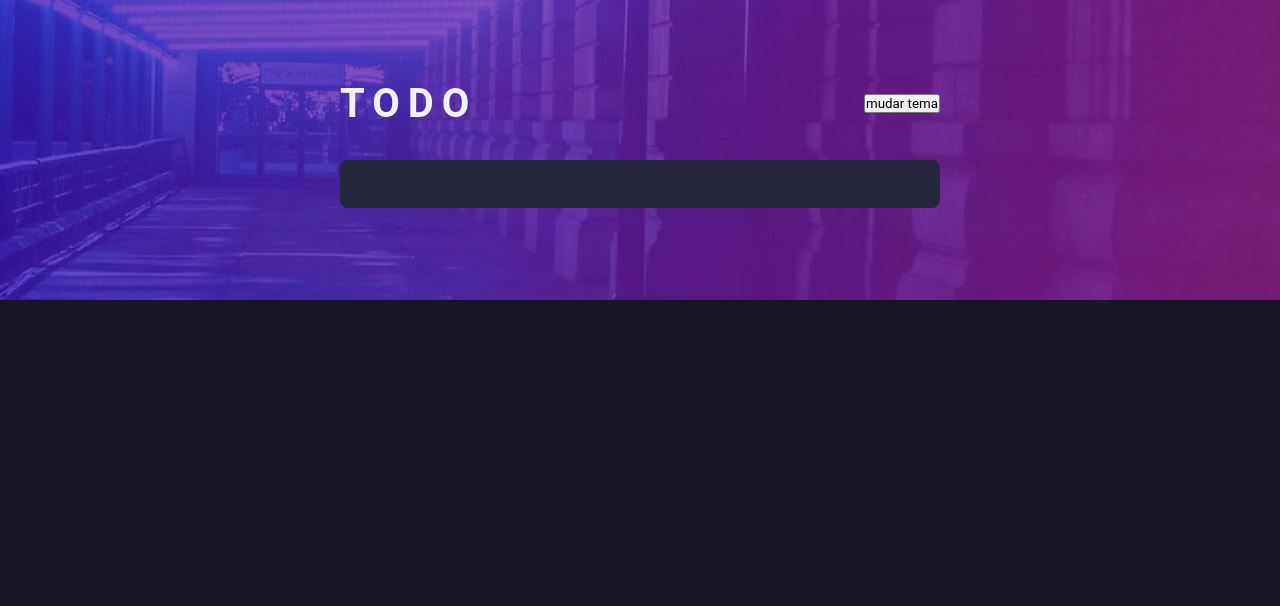
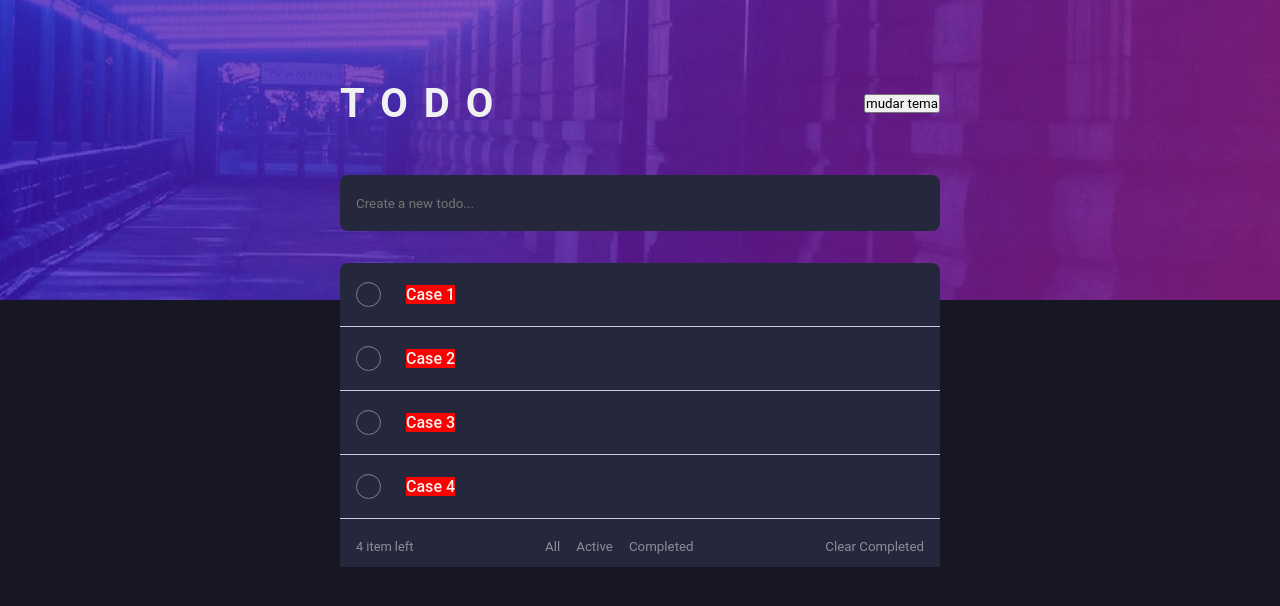
Before and after one commit to LuizStevanatto/todo-frontend, a React (Vite) app: page / in a window 1280 px wide. Shown: the top 606 px of the page. Built offline with nearby package versions, Linux system fonts and the light colour scheme.

Commit message:
finish day

```diff
--- a/index.html
+++ b/index.html
@@ -4,7 +4,7 @@
 		<meta charset="UTF-8" />
 		<link rel="icon" type="image/svg+xml" href="/vite.svg" />
 		<meta name="viewport" content="width=device-width, initial-scale=1.0" />
-    <title>Vite + React + TS</title>
+		<title>TODO App</title>
 	</head>
 	<body>
 		<div id="root"></div>
--- a/package.json
+++ b/package.json
@@ -9,6 +9,7 @@
     "preview": "vite preview"
   },
   "dependencies": {
+    "@phosphor-icons/react": "^2.0.6",
     "react": "^18.2.0",
     "react-dom": "^18.2.0",
     "styled-components": "^5.3.9"
--- /dev/null
+++ b/src/components/CustomRadio/index.tsx
@@ -0,0 +1,23 @@
+import { CircleClicked, CircleNotClicked, Container, Radio } from "./style";
+
+import { Check } from "@phosphor-icons/react";
+
+interface ICustomRadioProps {
+	isChecked: boolean;
+	changeState: () => void;
+}
+
+export const CustomRadio = ({ isChecked, changeState }: ICustomRadioProps) => {
+	return (
+		<Container>
+			{isChecked ? (
+				<CircleClicked>
+					<Check size={12} />
+				</CircleClicked>
+			) : (
+				<CircleNotClicked />
+			)}
+			<input type="checkbox" aria-label="Toggle Button" onClick={() => changeState()} />
+		</Container>
+	);
+};
--- /dev/null
+++ b/src/components/CustomRadio/style.ts
@@ -0,0 +1,47 @@
+import styled from "styled-components";
+
+export const Radio = styled.input``;
+
+export const Container = styled.div`
+	width: 50px;
+	height: 50px;
+	margin-top: 0.5rem;
+
+	> div {
+		position: absolute;
+	}
+
+	input {
+		width: 25px;
+		height: 25px;
+		position: relative;
+		opacity: 0;
+		cursor: pointer;
+	}
+`;
+
+export const CircleNotClicked = styled.div`
+	width: 25px;
+	height: 25px;
+	border-radius: 50%;
+	background: transparent;
+	border: 1px solid gray;
+
+	background: hsl(235, 24%, 19%);
+`;
+
+export const CircleClicked = styled.div`
+	width: 25px;
+	height: 25px;
+
+	display: grid;
+	place-items: center;
+	border-radius: 50%;
+	border: 1px solid gray;
+	background: rgb(192, 88, 243);
+	background: linear-gradient(95deg, rgba(192, 88, 243, 1) 7%, rgba(87, 221, 255, 1) 100%);
+
+	svg {
+		color: #f1f1f1;
+	}
+`;
--- a/src/components/Header/Header.tsx
+++ b/src/components/Header/Header.tsx
@@ -1,10 +1,34 @@
-import { Container, ContainerContent, ContainerInput } from "./style";
+import { useState } from "react";
+import { Items } from "../Item/Item";
+import { ButtonFooter, ContainerItems, ItemsLeftFooter } from "./style";
+import { Container, ContainerContent, ContainerInput, FooterList, ItemsList } from "./style";
 
 interface IUrlProps {
 	urlImg: string;
 }
 
 export const Header = ({ urlImg }: IUrlProps) => {
+	const options = ["All", "Active", "Completed"];
+
+	const [inputValue, setInputValue] = useState("");
+	const [filter, setFilter] = useState("All");
+	const [currentButtonClicked, setCurrentButtonClicked] = useState("");
+
+	const handleSubmitInputForm = (e: React.FormEvent<HTMLFormElement>) => {
+		e.preventDefault();
+		console.log(inputValue);
+		setInputValue("");
+	};
+
+	const handleClickFilter = (filter: string) => {
+		return () => {
+			setFilter(filter);
+			setCurrentButtonClicked(filter);
+		};
+	};
+
+	const array = [{ text: "Case 1" }, { text: "Case 2" }, { text: "Case 3" }, { text: "Case 4" }];
+
 	return (
 		<Container urlImg={urlImg}>
 			<ContainerContent>
@@ -12,7 +36,43 @@ export const Header = ({ urlImg }: IUrlProps) => {
 					<h3>TODO</h3>
 					<button>mudar tema</button>
 				</div>
-				<ContainerInput></ContainerInput>
+				<ContainerInput onSubmit={handleSubmitInputForm}>
+					<input
+						type="text"
+						placeholder="Create a new todo..."
+						value={inputValue}
+						onChange={({ target }) => setInputValue(target.value)}
+					/>
+				</ContainerInput>
+				<ContainerItems>
+					<ItemsList>
+						{array.map((item, index) => {
+							return <Items key={index} text={item.text} />;
+						})}
+					</ItemsList>
+					<FooterList>
+						<div>
+							<ItemsLeftFooter>
+								<span>{`${array.length} item left`}</span>
+							</ItemsLeftFooter>
+						</div>
+						<div>
+							{options.map((item) => {
+								return (
+									<ButtonFooter
+										active={item == currentButtonClicked}
+										onClick={handleClickFilter(item)}
+									>
+										{item}
+									</ButtonFooter>
+								);
+							})}
+						</div>
+						<div>
+							<ButtonFooter>Clear Completed</ButtonFooter>
+						</div>
+					</FooterList>
+				</ContainerItems>
 			</ContainerContent>
 		</Container>
 	);
--- a/src/components/Header/style.ts
+++ b/src/components/Header/style.ts
@@ -7,6 +7,8 @@ interface IUrlProps {
 export const Container = styled.div<IUrlProps>`
 	width: 100%;
 	height: 300px;
+
+	padding: 0 1rem;
 	display: flex;
 	align-items: flex-start;
 	justify-content: center;
@@ -35,22 +37,100 @@ export const ContainerContent = styled.div`
 		h3 {
 			color: #f1f1f1;
 			font-size: 2.5rem;
-			letter-spacing: 0.5rem;
+			letter-spacing: 1rem;
 		}
 	}
 `;
 
-export const ContainerInput = styled.input`
+export const ContainerInput = styled.form`
+	input {
+		width: 100%;
+		height: 3.5rem;
+		display: flex;
+		align-items: center;
+		justify-content: space-between;
+		background-color: #f1f1f1;
+		border-radius: 0.5rem;
+		padding: 0 1rem;
+		background-color: hsl(235, 24%, 19%);
+		border-style: none;
+		color: #f1f1f1;
+		outline: none;
+		margin-top: 3rem;
+	}
+`;
+
+export const ContainerItems = styled.div`
+	background-color: hsl(235, 24%, 19%);
+
+	max-width: 600px;
+	width: 100%;
+	height: fit-content;
+	display: flex;
+	flex-direction: column;
+	align-items: center;
+	justify-content: flex-start;
+	border-radius: 8px;
+
+	margin-top: 2rem;
+`;
+
+export const ItemsList = styled.div`
+	width: 100%;
+	height: 100%;
+	display: flex;
+	flex-direction: column;
+	align-items: center;
+	justify-content: flex-start;
+`;
+
+export const FooterList = styled.div`
 	width: 100%;
 	height: 3rem;
 	display: flex;
 	align-items: center;
 	justify-content: space-between;
-	background-color: #f1f1f1;
-	border-radius: 0.5rem;
 	padding: 0 1rem;
 	background-color: hsl(235, 24%, 19%);
+	color: #f1f1f1;
+
+	> div {
+		display: flex;
+		align-items: center;
+		justify-content: space-between;
+		gap: 1rem;
+	}
+`;
+
+export const ItemsLeftFooter = styled.div`
+	display: flex;
+	align-items: center;
+	justify-content: space-between;
+	font-size: 0.8rem;
+	color: #f1f1f1;
+	opacity: 0.5;
+
+	span {
+		color: inherit;
+	}
+`;
+
+interface IButtonFooterProps {
+	active?: boolean;
+}
+
+export const ButtonFooter = styled.button`
+	background-color: transparent;
 	border-style: none;
-	color: #f1f1f1;
 	outline: none;
+	cursor: pointer;
+	opacity: 0.5;
+
+	/* hover */
+	:hover {
+		opacity: 1;
+		transition: 0.3s;
+	}
+
+	color: ${(props: IButtonFooterProps) => (props.active ? "hsl(220, 98%, 61%)" : "#f1f1f1")};
 `;
--- /dev/null
+++ b/src/components/Item/Item.tsx
@@ -0,0 +1,30 @@
+import { useState } from "react";
+import { CustomRadio } from "../CustomRadio";
+import { ItemContainer } from "./style";
+
+interface IItemProps {
+	text: string;
+	isCompletedProps?: boolean;
+}
+
+export const Items = ({ text, isCompletedProps }: IItemProps) => {
+	const [isCompleted, setIsCompleted] = useState(false);
+	const [item, setItem] = useState("");
+	const [check, setCheck] = useState(false);
+
+	const handleDeleteItem = (item: string) => {
+		setIsCompleted(!item);
+	};
+	const handleCompletedItem = () => {
+		setIsCompleted(!isCompleted);
+	};
+
+	return (
+		<ItemContainer>
+			<div>
+				<CustomRadio isChecked={check} changeState={() => setCheck((oldState) => !oldState)}></CustomRadio>
+			</div>
+			<span>{text}</span>
+		</ItemContainer>
+	);
+};
--- /dev/null
+++ b/src/components/Item/style.ts
@@ -0,0 +1,26 @@
+import styled from "styled-components";
+
+export const ItemContainer = styled.div`
+	width: 100%;
+	height: 3rem;
+	display: flex;
+	align-items: center;
+	justify-content: flex-start;
+	padding: 0 1rem;
+	margin-top: 1rem;
+	background-color: hsl(235, 24%, 19%);
+	color: #f1f1f1;
+	font-weight: 500;
+	cursor: pointer;
+	border-bottom: 0.1px solid hsl(234, 39%, 85%);
+
+	span {
+		display: flex;
+		align-items: left;
+		justify-content: center;
+		margin-bottom: 1rem;
+		gap: 1rem;
+		background-color: red;
+		float: left;
+	}
+`;
```
Also changed, not shown: 1 other file (tests, documents, lock files or other folders). Lines whose indentation alone changed are shown as unchanged.
